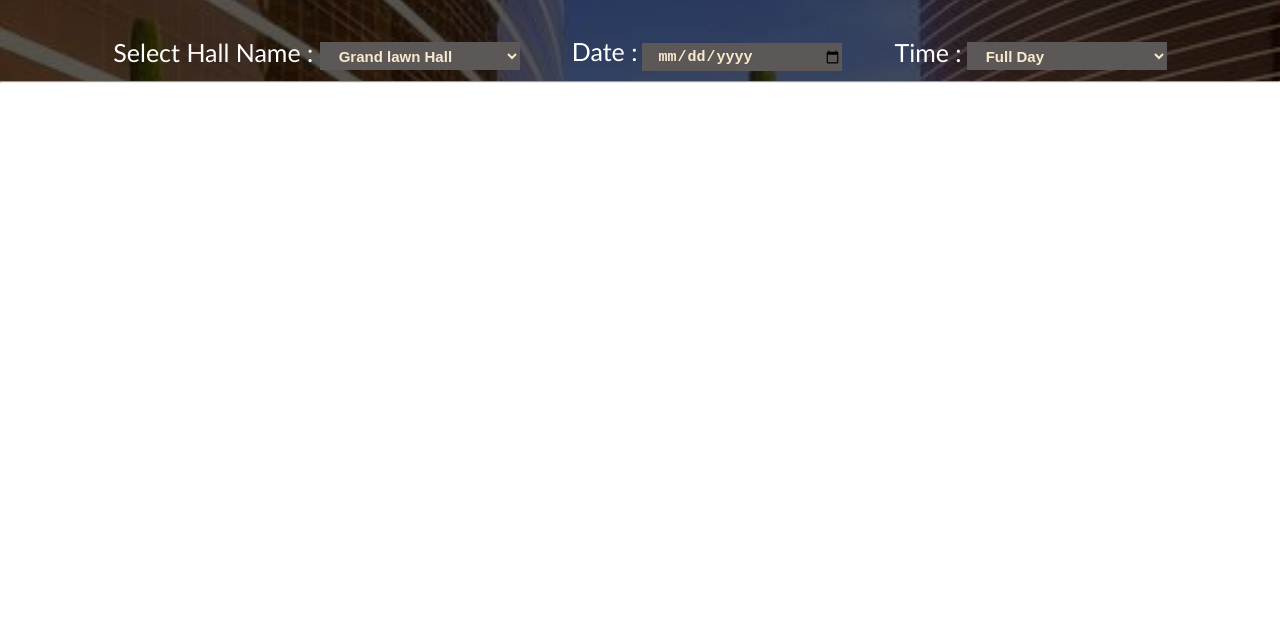
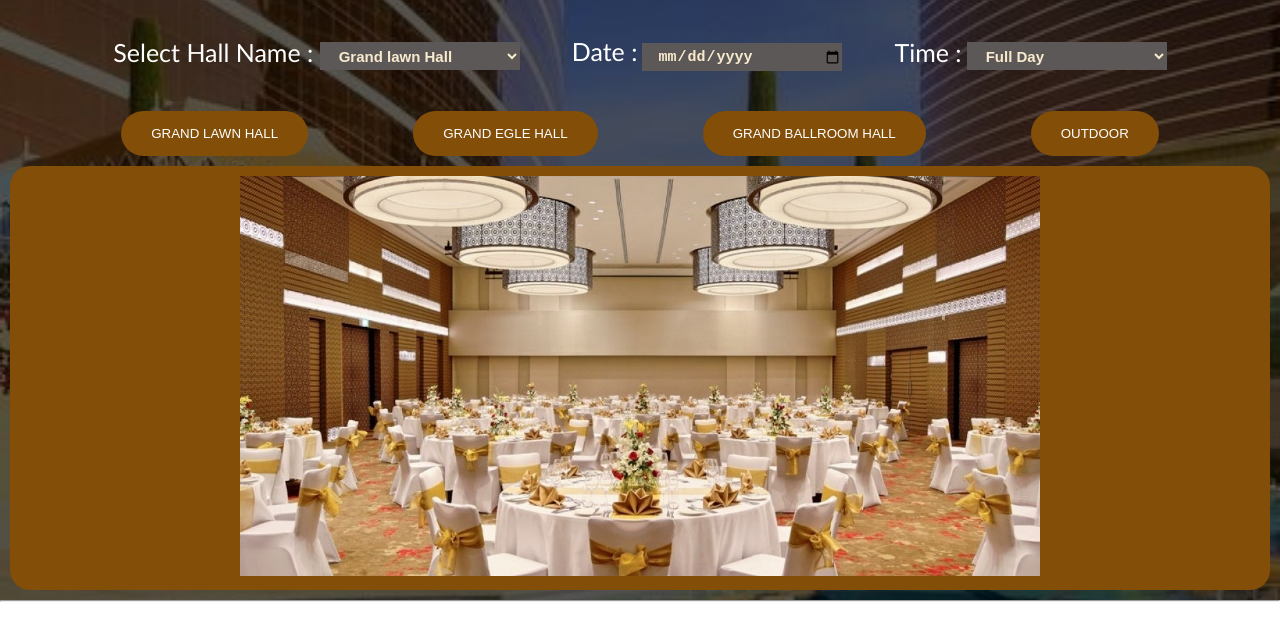
Before and after one commit to chalaniS/Hotel-Management-System, a plain HTML site: page html/availability.html in a window 1280 px wide. Shown: the part 81-722 px from the top of the page. Drawn offline with Linux system fonts and the light colour scheme.

Commit message:
avaliability page done

```diff
--- a/html/availability.html
+++ b/html/availability.html
@@ -37,6 +37,28 @@
           </tr>
         </table>
       </form>
+      <br /><br />
+
+      <!--After filters-->
+      <div class="content">
+
+      <script src="../js/halls.js"></script>
+
+      <div class="halls">
+        <button id="hall" href="" onclick="showHallContent(1)">
+          GRAND LAWN HALL
+        </button>
+        <button id="hall" onclick="showHallContent(2)">GRAND EGLE HALL</button>
+        <button id="hall" onclick="showHallContent(3)">
+          GRAND BALLROOM HALL
+        </button>
+        <button id="hall" onclick="showHallContent(4)">OUTDOOR</button>
+      </div>
+      <div class="hall-Content">
+        <img id="hallImage" src="../src/hallImages/lawn.jpg" />
+        <div id="description"></div>
+      </div>
+
       <hr />
     </div>
   </body>
```
